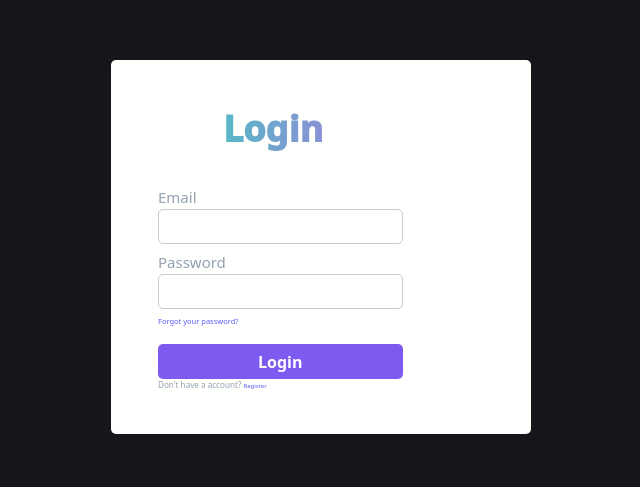
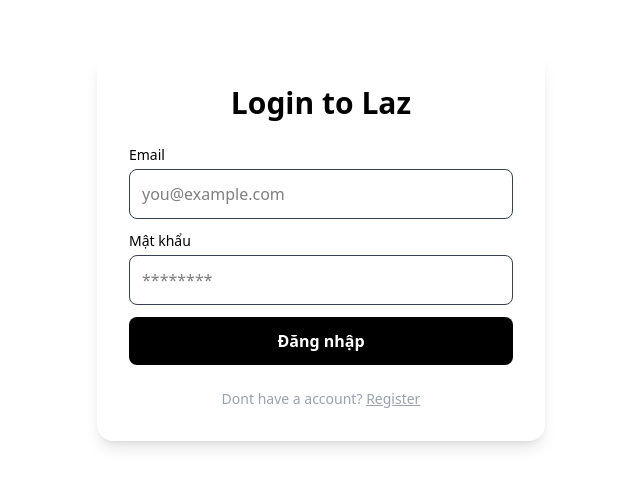
Before and after one commit to sonlu3612/laz-chat, a React (Vite) app in the folder client/: page /login in a window 1280 px wide. Shown: the part 153-640 px from the top of the page, without its empty margins (319-959 px from the left). Built offline with nearby package versions, Linux system fonts and the light colour scheme.

Commit message:
Convert to SinglePage, use tailwind for home and login

```diff
--- a/client/src/Components/LoginForm/LoginForm.css
+++ /dev/null
@@ -1,76 +0,0 @@
-* {
-    box-sizing: border-box;
-    font-size: 62.5%;
-}
-
-body {
-    display: flex;
-    justify-content: center;
-    align-items: center;
-    min-height: 100vh;
-    background-color: #16161a;
-    background-size: cover;
-    background-position: center;
-}
-.wrapper {
-    background-color: #fffffe;
-    border: 2px solid rgb(255, 255, 255, .2);
-    backdrop-filter: blur(10px);
-    color: #94a1b2;
-    width: 420px;
-    border-radius: 5px;
-    padding: 40px;
-}
-.wrapper form {
-    margin: 0 5px;
-}
-.wrapper h1 {
-    font-weight: 1000;
-    background: linear-gradient(to right, #57B8C7, #DB53ED);
-    -webkit-background-clip: text;
-    -webkit-text-fill-color: transparent;
-    font-size: 36px;
-    text-align: left;
-    margin-left: 65px;
-}
-.wrapper .input-box {
-    position: relative;
-    width: 100%;
-    height: 35px;
-    margin: 30px 0px;
-}
-.wrapper .input-box p{
-    font-size: 1.5rem;
-}
-.wrapper input {
-    font-size: 1.5rem;
-    width: 75%;
-    height: 100%;
-    border-radius: 5px;
-    outline: none;
-    border: 1px #ccc solid;
-}
-.wrapper .forgot-password {
-    font-size: 12px;
-    margin: -5px 0 5px 0;
-}
-.wrapper a {
-    text-decoration: none;
-    color: rgb(91, 91, 255);
-}
-.wrapper button {
-    width: 75%;
-    height: 35px;
-    border: none;
-    outline: none;
-    cursor: pointer;
-    font-size: 16px;
-    font-weight: bold;
-    border-radius: 5px;
-    margin-top: 10px;
-    color: #fffffe;
-    background-color: #7f5af0;
-}
-.wrapper .register-link {
-    font-size: small;
-}
--- a/client/src/Components/LoginForm/LoginForm.jsx
+++ /dev/null
@@ -1,33 +0,0 @@
-import React from 'react'
-import './LoginForm.css'
-
-const LoginForm = () => {
-  return (
-    <div className='wrapper'>
-        <form action="">
-          <h1>Login</h1>
-          <div className="input-box">
-            <p>Email</p>
-            <input type="email" required/>
-          </div>
-          <div className="input-box">
-            <p>Password</p>
-            <input type="password" required/>
-          </div>
-
-          <div className="forgot-password">
-            <a href="#!">Forgot your password?</a>
-          </div>
-
-          <button type='submit'>Login</button>
-
-          <div className="register-link">
-            <p>Don't have a account? <a href="/register">Register</a></p>
-          </div>
-
-        </form>
-    </div>
-  )
-}
-
-export default LoginForm
--- a/client/src/Components/Navbar.css
+++ /dev/null
@@ -1,33 +0,0 @@
-.navbar {
-    position: fixed;
-    top: 0;
-    left: 0;
-    right: 0;
-    display: flex;
-    justify-content: space-between;
-    align-items: center;
-    padding: 16px 32px;
-    background-color: #16161a; /* Đen nhạt 30%, có thể điều chỉnh */
-    color: white;
-    z-index: 999;
-    font-size: 24px;
-    font-weight: bold;
-}
-.actions {
-    display: flex;
-    gap: 16px;
-}
-.btn-download,
-.btn-login {
-    font-family: 'jetBrains Mono';
-    padding: 10px 20px;
-    border-radius: 999px;
-    font-weight: bold;
-    cursor: pointer;
-    transition: background-color 0.2s ease;
-    background: none;
-    border: none;
-    color: white;
-    font-size: 24px;
-    font-weight: bold;
-}
--- a/client/src/Components/Navbar.jsx
+++ /dev/null
@@ -1,24 +0,0 @@
-import React from 'react'
-import {useNavigate } from 'react-router-dom'
-import './Navbar.css'
-
-const Navbar = () => {
-  const navigate = useNavigate ();
-
-  const handleLoginClick = () => {
-    navigate("/login")
-  }
-
-  return (
-
-    <nav className="navbar">
-        <div className='logo'>Logo</div>
-        <div className='actions'>
-            <button className='btn-download'>DownLoad</button>
-            <button className='btn-login' onClick={handleLoginClick}>Login</button>
-        </div>
-    </nav>
-  )
-}
-
-export default Navbar
--- a/client/src/pages/Home.jsx
+++ b/client/src/pages/Home.jsx
@@ -1,12 +1,37 @@
-import React from 'react'
-import Navbar from '../Components/Navbar.jsx'
+import React from "react";
+import { useNavigate } from "react-router-dom";
 
 const Home = () => {
+  const navigate = useNavigate();
+
   return (
-    <div>
-      <Navbar/>
+    <div className="min-h-screen bg-black text-white flex flex-col justify-between">
+
+      <header className="p-6 flex justify-between items-center">
+        <h1 className="text-3xl font-bold">Laz</h1>
+        <nav>
+          <button className="bg-white text-black py-3 px-6 rounded-full hover:bg-gray-200
+          mr-4 cursor-pointer" onClick={() => navigate('/login')}
+          >
+            Login
+          </button>
+          <button
+            className="bg-white text-black px-6 py-3 rounded-full hover:bg-gray-200 cursor-pointer"
+          >
+            Download
+          </button>
+        </nav>
+      </header>
+
+      <main className="flex-1 flex flex-col items-center justify-center text-center px-4">
+        <h2 className="text-5xl font-bold mb-6">Chào mừng đến với Laz</h2>
+        <p className="text-lg max-w-xl text-gray-300 mb-8">
+          Laz là nền tảng chat hiện đại, nhanh chóng và riêng tư. Trò chuyện thoải mái, không giới hạn, ở bất kỳ đâu.
+        </p>
+      </main>
+
     </div>
-  )
-}
+  );
+};
 
-export default Home
+export default Home;
--- a/client/src/pages/Loginpage.jsx
+++ b/client/src/pages/Loginpage.jsx
@@ -1,12 +1,75 @@
-import React from 'react'
-import LoginForm from '../Components/LoginForm/LoginForm.jsx'
+import React from "react";
+import { useNavigate } from "react-router-dom";
 
 const Login = () => {
+  const navigate = useNavigate();
+
+  const [email, setEmail] = React.useState("");
+  const [password, setPassword] = React.useState("");
+  const [emailError, setEmailError] = React.useState("");
+  const [passwordError, setPasswordError] = React.useState("");
+
+  const handleLogin = (e) => {
+    e.preventDefault();
+    setEmailError("");
+    setPasswordError("");
+
+    if (!email) {
+      setEmailError("Email is required.");
+      return;
+    }
+    if (!password) {
+      setPasswordError("Password is required.");
+      return;
+    }
+  }
+
   return (
-    <div>
-      <LoginForm/>
+    <div className="min-h-screen flex items-center justify-center bg-white text-black px-4">
+      <div className="w-full max-w-md bg-white p-8 rounded-2xl shadow-lg">
+        <h2 className="text-3xl font-bold mb-6 text-center">Login to Laz</h2>
+
+        <form className="space-y-3">
+          <div>
+            <label htmlFor="email" className="block text-sm font-medium mb-1">
+              Email
+            </label>
+            <input
+              type="email"
+              id="email"
+              className="w-full p-3 bg-white border border-gray-700 rounded-lg text-gray focus:outline-none focus:ring-2 focus:ring-white"
+              placeholder="you@example.com"
+              required
+            />
+          </div>
+
+          <div>
+            <label htmlFor="password" className="block text-sm font-medium mb-1">
+              Mật khẩu
+            </label>
+            <input
+              type="password"
+              id="password"
+              className="w-full p-3 bg-white border border-gray-700 rounded-lg text-gray focus:outline-none focus:ring-2 focus:ring-white"
+              placeholder="********"
+              required
+            />
+          </div>
+
+          <button
+            type="submit"
+            className="w-full bg-black text-white font-semibold py-3 rounded-lg hover:bg-gray-200 transition cursor-pointer"
+          >
+            Đăng nhập
+          </button>
+        </form>
+
+        <p className="text-sm text-gray-400 text-center mt-6">
+          Dont have a account? <span className="underline cursor-pointer " onClick={() => navigate('/register')}>Register</span>
+        </p>
+      </div>
     </div>
-  )
-}
+  );
+};
 
-export default Login
+export default Login;
--- a/client/src/pages/Register.jsx
+++ b/client/src/pages/Register.jsx
@@ -4,6 +4,7 @@ import { replace, useNavigate } from "react-router-dom";
 import axios from "axios";
 import { isEmail, matches } from "validator";
 import InputGroup from "../Components/InputGroup";
+import { Navigate } from "react-router-dom";
 
 const Register = (props) => {
   const REGISTER_API_URL = "https://localhost:5016/api/users/register";
@@ -323,9 +324,9 @@ const Register = (props) => {
 
             <p className="px-4 pt-2 text-center">
               Already have an account?{" "}
-              <a className="text-light-primary underline" href="/login">
+              <span className="text-light-primary underline cursor-pointer" onClick={() => navigate('/login')}>
                 Log in
-              </a>
+              </span>
             </p>
           </form>
         </div>
```
Also changed, not shown: client/src/Components/assets/bg-login.jpg (deleted).
